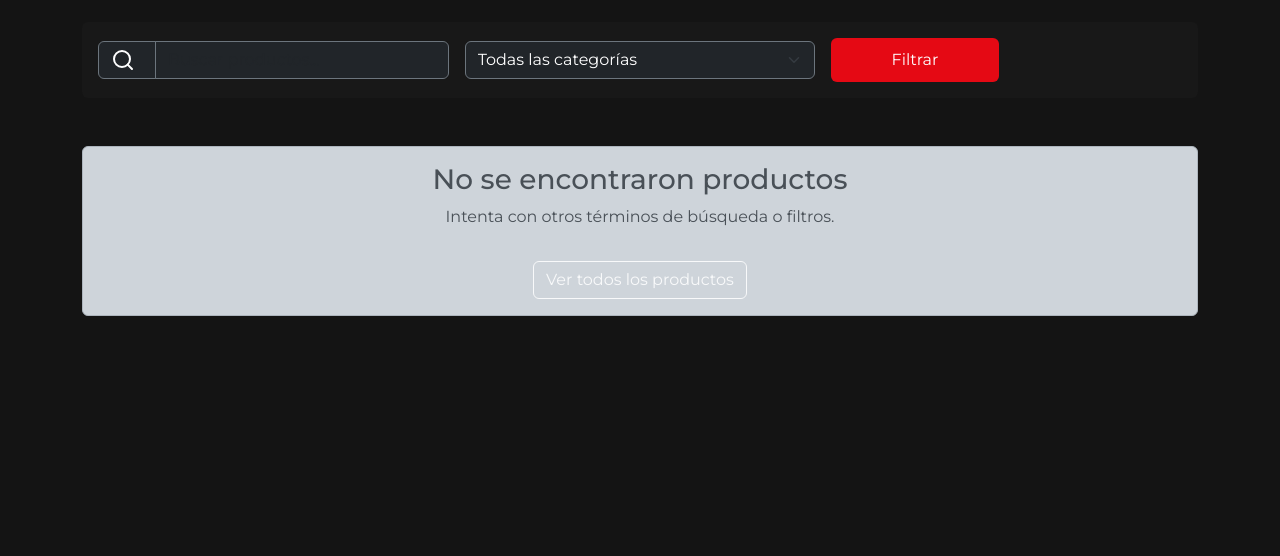
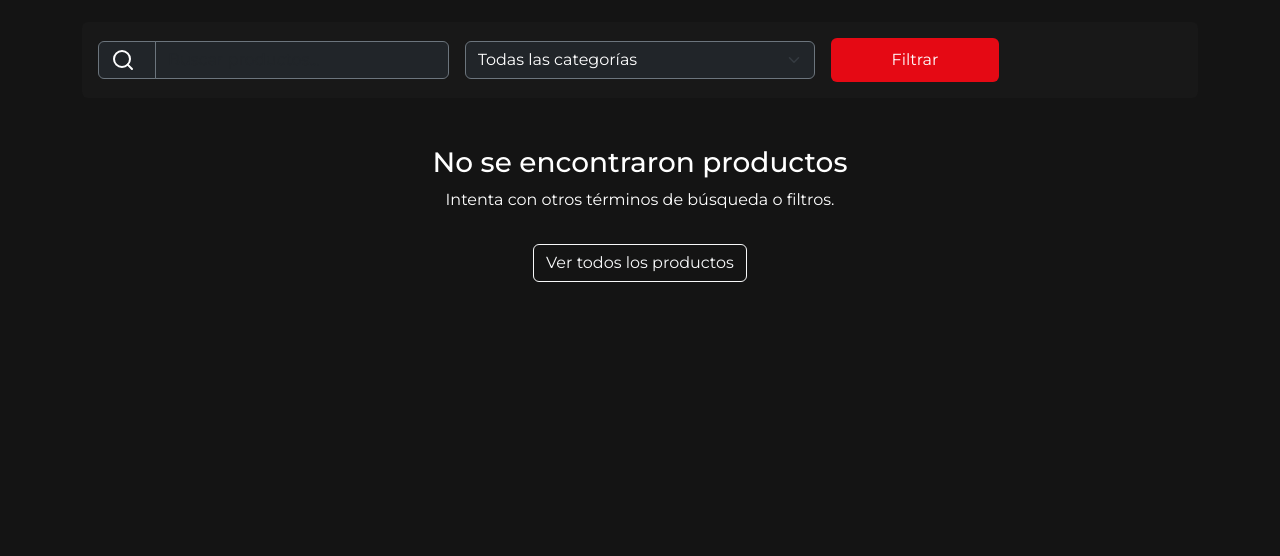
Before and after one commit to arnaucanet/MVC, a PHP site: template view/producto/index.php in a window 1280 px wide. Shown: the part 68-624 px from the top of the page. Run offline with PHP 8.4, Linux system fonts and the light colour scheme; the template is opened without the code that fills it, so the values that code supplies are empty.

Commit message:
Corrige la clase de alerta para mejorar la visibilidad del mensaje cuando no se encuentran productos.

```diff
--- a/view/producto/index.php
+++ b/view/producto/index.php
@@ -82,7 +82,7 @@ if ($isFiltered) {
 ?>
 
 <?php if(empty($productos)): ?>
-    <div class="alert alert-dark text-center mt-5" role="alert">
+    <div class="alert-dark text-center mt-5" role="alert">
         <h3>No se encontraron productos</h3>
         <p>Intenta con otros términos de búsqueda o filtros.</p>
         <a href="index.php?controller=Producto&action=index" class="btn btn-outline-light mt-3">Ver todos los productos</a>
```
